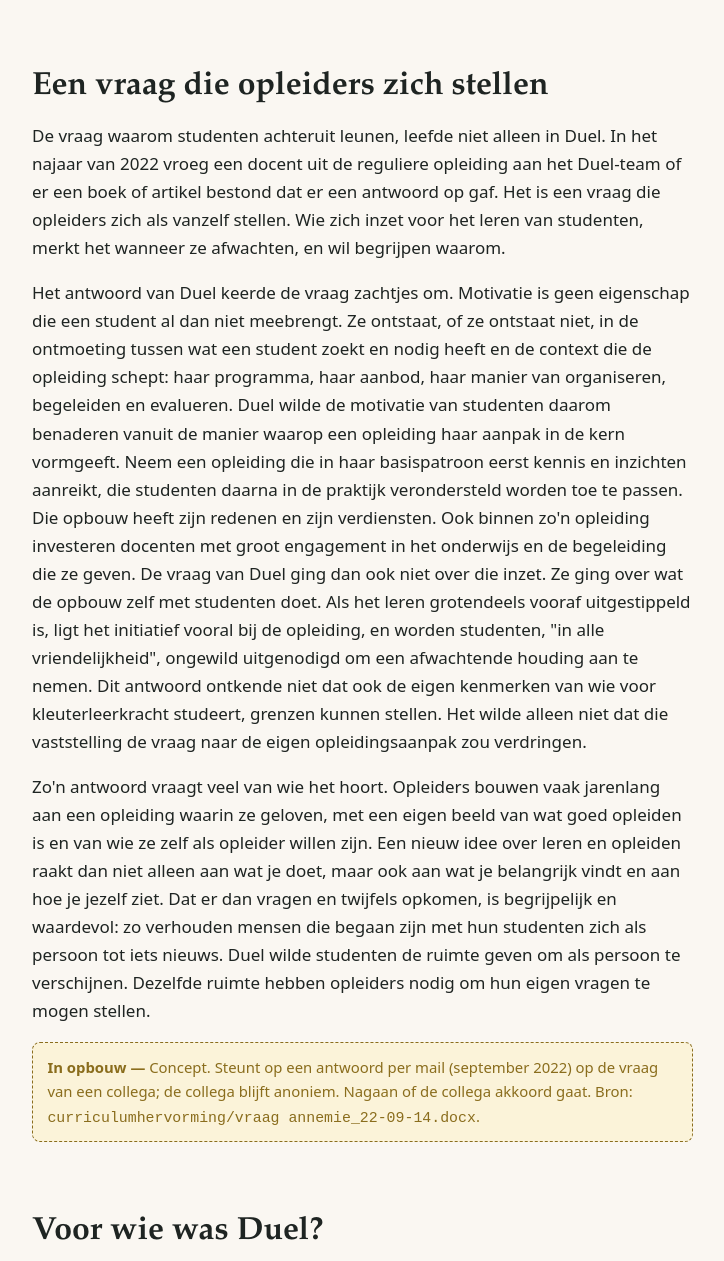
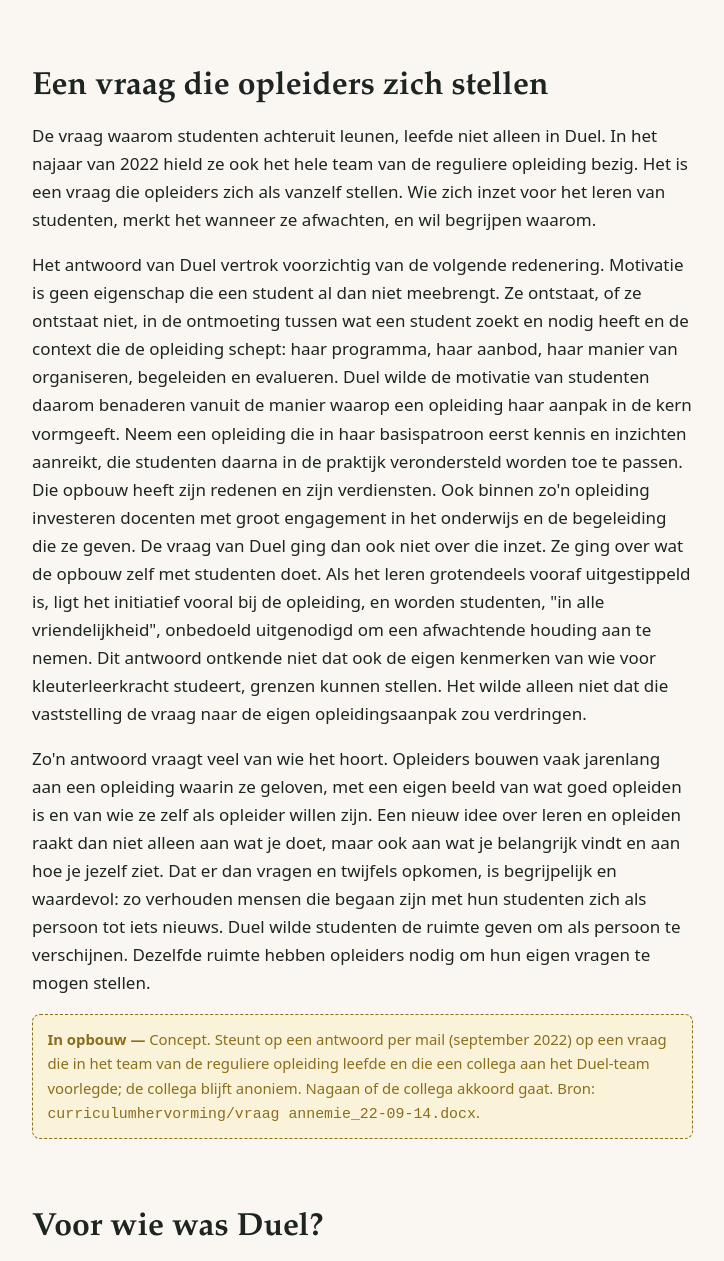
Before and after one commit to pvsanden/DUEL, a plain HTML site: page waarom.html in a window 1280 px wide. Shown: the part 2653-3914 px from the top of the page, without its empty margins (80-804 px from the left). Drawn offline with Linux system fonts and the light colour scheme.

Commit message:
aanpassingen aan waarom Duel

```diff
--- a/waarom.html
+++ b/waarom.html
@@ -70,10 +70,10 @@
       <p><a href="bronteksten/dromen-over-nieuwe-keuzes-drie-speerpunten-2020-06.pdf" target="_blank" rel="noopener">Brontekst openen: Dromen over nieuwe keuzes (PDF)</a></p>
 
       <h2 id="opleiders">Een vraag die opleiders zich stellen</h2>
-      <p>De vraag waarom studenten achteruit leunen, leefde niet alleen in Duel. In het najaar van 2022 vroeg een docent uit de reguliere opleiding aan het Duel-team of er een boek of artikel bestond dat er een antwoord op gaf. Het is een vraag die opleiders zich als vanzelf stellen. Wie zich inzet voor het leren van studenten, merkt het wanneer ze afwachten, en wil begrijpen waarom.</p>
-      <p>Het antwoord van Duel keerde de vraag zachtjes om. Motivatie is geen eigenschap die een student al dan niet meebrengt. Ze ontstaat, of ze ontstaat niet, in de ontmoeting tussen wat een student zoekt en nodig heeft en de context die de opleiding schept: haar programma, haar aanbod, haar manier van organiseren, begeleiden en evalueren. Duel wilde de motivatie van studenten daarom benaderen vanuit de manier waarop een opleiding haar aanpak in de kern vormgeeft. Neem een opleiding die in haar basispatroon eerst kennis en inzichten aanreikt, die studenten daarna in de praktijk verondersteld worden toe te passen. Die opbouw heeft zijn redenen en zijn verdiensten. Ook binnen zo'n opleiding investeren docenten met groot engagement in het onderwijs en de begeleiding die ze geven. De vraag van Duel ging dan ook niet over die inzet. Ze ging over wat de opbouw zelf met studenten doet. Als het leren grotendeels vooraf uitgestippeld is, ligt het initiatief vooral bij de opleiding, en worden studenten, "in alle vriendelijkheid", ongewild uitgenodigd om een afwachtende houding aan te nemen. Dit antwoord ontkende niet dat ook de eigen kenmerken van wie voor kleuterleerkracht studeert, grenzen kunnen stellen. Het wilde alleen niet dat die vaststelling de vraag naar de eigen opleidingsaanpak zou verdringen.</p>
+      <p>De vraag waarom studenten achteruit leunen, leefde niet alleen in Duel. In het najaar van 2022 hield ze ook het hele team van de reguliere opleiding bezig. Het is een vraag die opleiders zich als vanzelf stellen. Wie zich inzet voor het leren van studenten, merkt het wanneer ze afwachten, en wil begrijpen waarom.</p>
+      <p>Het antwoord van Duel vertrok voorzichtig van de volgende redenering. Motivatie is geen eigenschap die een student al dan niet meebrengt. Ze ontstaat, of ze ontstaat niet, in de ontmoeting tussen wat een student zoekt en nodig heeft en de context die de opleiding schept: haar programma, haar aanbod, haar manier van organiseren, begeleiden en evalueren. Duel wilde de motivatie van studenten daarom benaderen vanuit de manier waarop een opleiding haar aanpak in de kern vormgeeft. Neem een opleiding die in haar basispatroon eerst kennis en inzichten aanreikt, die studenten daarna in de praktijk verondersteld worden toe te passen. Die opbouw heeft zijn redenen en zijn verdiensten. Ook binnen zo'n opleiding investeren docenten met groot engagement in het onderwijs en de begeleiding die ze geven. De vraag van Duel ging dan ook niet over die inzet. Ze ging over wat de opbouw zelf met studenten doet. Als het leren grotendeels vooraf uitgestippeld is, ligt het initiatief vooral bij de opleiding, en worden studenten, "in alle vriendelijkheid", onbedoeld uitgenodigd om een afwachtende houding aan te nemen. Dit antwoord ontkende niet dat ook de eigen kenmerken van wie voor kleuterleerkracht studeert, grenzen kunnen stellen. Het wilde alleen niet dat die vaststelling de vraag naar de eigen opleidingsaanpak zou verdringen.</p>
       <p>Zo'n antwoord vraagt veel van wie het hoort. Opleiders bouwen vaak jarenlang aan een opleiding waarin ze geloven, met een eigen beeld van wat goed opleiden is en van wie ze zelf als opleider willen zijn. Een nieuw idee over leren en opleiden raakt dan niet alleen aan wat je doet, maar ook aan wat je belangrijk vindt en aan hoe je jezelf ziet. Dat er dan vragen en twijfels opkomen, is begrijpelijk en waardevol: zo verhouden mensen die begaan zijn met hun studenten zich als persoon tot iets nieuws. Duel wilde studenten de ruimte geven om als persoon te verschijnen. Dezelfde ruimte hebben opleiders nodig om hun eigen vragen te mogen stellen.</p>
-      <div class="todo">Concept. Steunt op een antwoord per mail (september 2022) op de vraag van een collega; de collega blijft anoniem. Nagaan of de collega akkoord gaat. Bron: <code>curriculumhervorming/vraag annemie_22-09-14.docx</code>.</div>
+      <div class="todo">Concept. Steunt op een antwoord per mail (september 2022) op een vraag die in het team van de reguliere opleiding leefde en die een collega aan het Duel-team voorlegde; de collega blijft anoniem. Nagaan of de collega akkoord gaat. Bron: <code>curriculumhervorming/vraag annemie_22-09-14.docx</code>.</div>
 
       <h2 id="voor-wie">Voor wie was Duel?</h2>
       <p>Duel stond voor <em>duaal leren</em>. De studenten werkten al als kleuterleerkracht, vaak zonder pedagogisch diploma, of maakten de overstap vanuit een ander beroep. Ze stonden dagelijks met eindverantwoordelijkheid in de klas. Hun leren gebeurde dus op twee plaatsen: op de werkplek, in hun eigen klas- en schoolpraktijk, en op de hogeschool.</p>
```
